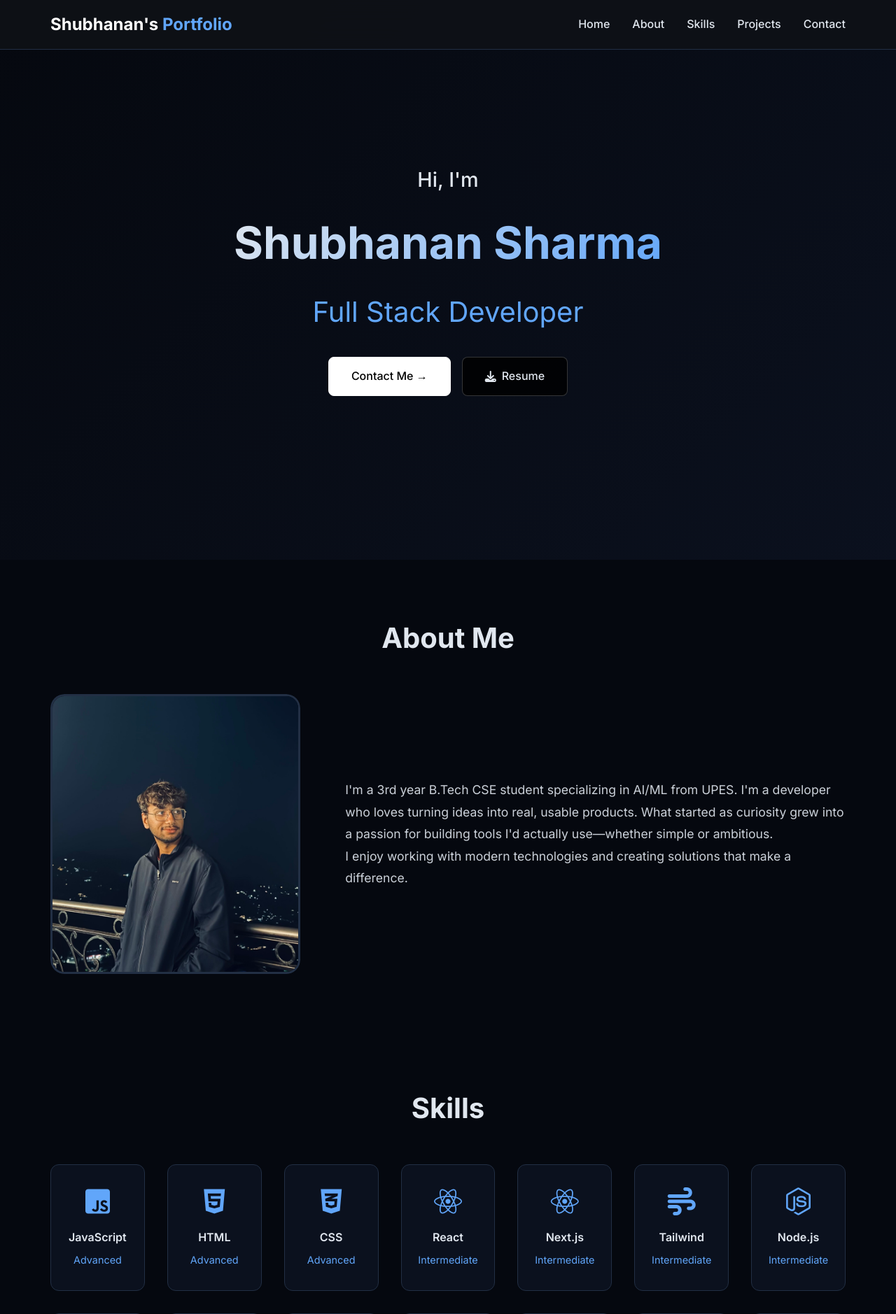
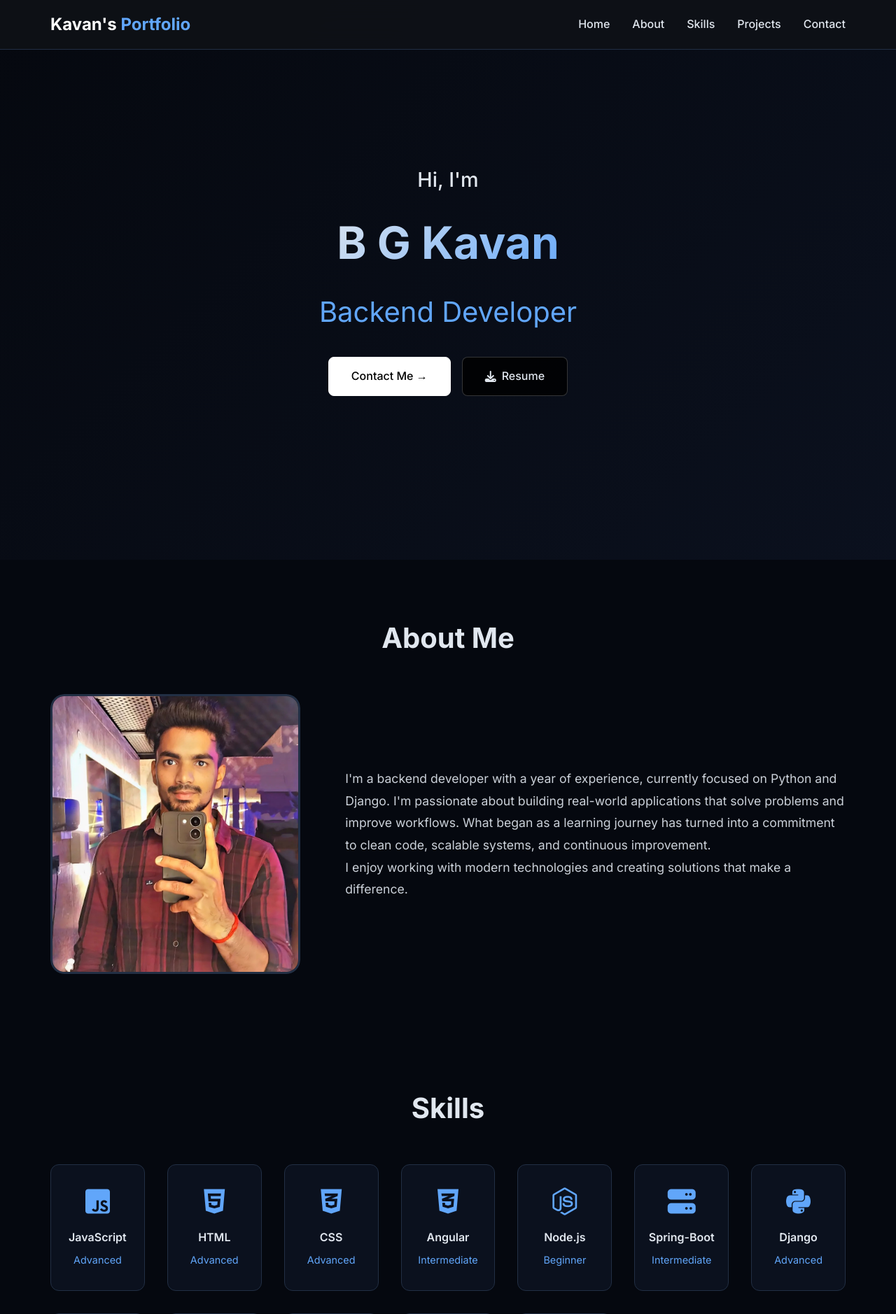
Before and after one commit to Kavan-bg/MY-PORTFOLIO, a Django app: page / in a window 1280 px wide. Shown: the top 1878 px of the page at 70% size. Run offline with Django 5.2, Linux system fonts and the light colour scheme.

Commit message:
Initial commit

```diff
--- a/Base/templates/home.html
+++ b/Base/templates/home.html
@@ -4,7 +4,7 @@
   <head>
     <meta charset="UTF-8" />
     <meta name="viewport" content="width=device-width, initial-scale=1.0" />
-    <title>Shubhanan Sharma | Portfolio</title>
+    <title>B G Kavan | Portfolio</title>
     <link rel="icon" type="image/png" href="{%static 'images/ss1.png'%}" />
     <link rel="stylesheet" href="{% static 'css/style.css' %}" />
     <link
@@ -17,7 +17,7 @@
     <nav>
       <div class="nav-container">
         <a href="#home" class="logo">
-          <span class="name">Shubhanan's</span>
+          <span class="name">Kavan's</span>
           <span class="portfolio">Portfolio</span>
         </a>
         <ul class="nav-links">
@@ -34,8 +34,8 @@
     <section id="home" class="hero">
       <div class="hero-content">
         <p class="hero-greeting">Hi, I'm</p>
-        <h1 class="hero-title">Shubhanan Sharma</h1>
-        <p class="hero-subtitle">Full Stack Developer</p>
+        <h1 class="hero-title">B G Kavan</h1>
+        <p class="hero-subtitle">Backend Developer</p>
         <div class="hero-buttons">
           <a href="#contact" class="btn btn-primary"> Contact Me → </a>
           <a
@@ -57,17 +57,16 @@
         <div class="about-image">
           <div class="about-image-container">
             <img
-              src="{% static 'images/shubhanan.jpg' %}"
+              src="{% static 'images/kavan.jpg' %}"
               alt="Shubhanan Sharma"
             />
           </div>
         </div>
         <div class="about-text">
           <p>
-            I'm a 3rd year B.Tech CSE student specializing in AI/ML from UPES.
-            I'm a developer who loves turning ideas into real, usable products.
-            What started as curiosity grew into a passion for building tools I'd
-            actually use—whether simple or ambitious.
+           I'm a backend developer with a year of experience, currently focused on Python and Django.
+I'm passionate about building real-world applications that solve problems and improve workflows.
+What began as a learning journey has turned into a commitment to clean code, scalable systems, and continuous improvement.
           </p>
           <p>
             I enjoy working with modern technologies and creating solutions that
@@ -83,183 +82,74 @@
   <div class="skills-grid">
     <!-- Frontend Technologies -->
     <div class="skill-item">
-          <i
-            class="fab fa-js-square"
-            style="font-size: 2.5rem; color: var(--primary)"
-          ></i>
+      <i class="fab fa-js-square" style="font-size: 2.5rem; color: var(--primary)"></i>
       <div class="skill-name">JavaScript</div>
       <div class="skill-level">Advanced</div>
     </div>
     <div class="skill-item">
-          <i
-            class="fab fa-html5"
-            style="font-size: 2.5rem; color: var(--primary)"
-          ></i>
+      <i class="fab fa-html5" style="font-size: 2.5rem; color: var(--primary)"></i>
       <div class="skill-name">HTML</div>
       <div class="skill-level">Advanced</div>
     </div>
     <div class="skill-item">
-          <i
-            class="fab fa-css3-alt"
-            style="font-size: 2.5rem; color: var(--primary)"
-          ></i>
+      <i class="fab fa-css3-alt" style="font-size: 2.5rem; color: var(--primary)"></i>
       <div class="skill-name">CSS</div>
       <div class="skill-level">Advanced</div>
     </div>
      <div class="skill-item">
-          <i
-            class="fab fa-react"
-            style="font-size: 2.5rem; color: var(--primary)"
-          ></i>
-          <div class="skill-name">React</div>
-          <div class="skill-level">Intermediate</div>
-        </div>
-        <div class="skill-item">
-          <i
-            class="fab fa-react"
-            style="font-size: 2.5rem; color: var(--primary)"
-          ></i>
-          <div class="skill-name">Next.js</div>
-          <div class="skill-level">Intermediate</div>
-        </div>
-        <div class="skill-item">
-          <i
-            class="fas fa-wind"
-            style="font-size: 2.5rem; color: var(--primary)"
-          ></i>
-          <div class="skill-name">Tailwind</div>
+      <i class="fab fa-css3-alt" style="font-size: 2.5rem; color: var(--primary)"></i>
+      <div class="skill-name">Angular</div>
       <div class="skill-level">Intermediate</div>
     </div>
 
     <!-- Backend Technologies -->
     <div class="skill-item">
-          <i
-            class="fab fa-node-js"
-            style="font-size: 2.5rem; color: var(--primary)"
-          ></i>
+      <i class="fab fa-node-js" style="font-size: 2.5rem; color: var(--primary)"></i>
       <div class="skill-name">Node.js</div>
+      <div class="skill-level">Beginner</div>
+    </div>
+    <div class="skill-item">
+      <i class="fas fa-server" style="font-size: 2.5rem; color: var(--primary)"></i>
+      <div class="skill-name">Spring-Boot</div>
       <div class="skill-level">Intermediate</div>
     </div>
     <div class="skill-item">
-          <i
-            class="fas fa-server"
-            style="font-size: 2.5rem; color: var(--primary)"
-          ></i>
-          <div class="skill-name">Express.js</div>
-          <div class="skill-level">Intermediate</div>
-        </div>
-        <div class="skill-item">
-          <i
-            class="fab fa-python"
-            style="font-size: 2.5rem; color: var(--primary)"
-          ></i>
+      <i class="fab fa-python" style="font-size: 2.5rem; color: var(--primary)"></i>
       <div class="skill-name">Django</div>
-          <div class="skill-level">Beginner</div>
+      <div class="skill-level">Advanced</div>
     </div>
 
     <!-- Programming Languages -->
     <div class="skill-item">
-          <i
-            class="fab fa-python"
-            style="font-size: 2.5rem; color: var(--primary)"
-          ></i>
+      <i class="fab fa-python" style="font-size: 2.5rem; color: var(--primary)"></i>
       <div class="skill-name">Python</div>
       <div class="skill-level">Advanced</div>
     </div>
     <div class="skill-item">
-          <i
-            class="fas fa-code"
-            style="font-size: 2.5rem; color: var(--primary)"
-          ></i>
-          <div class="skill-name">C++</div>
-          <div class="skill-level">Intermediate</div>
-        </div>
-        <div class="skill-item">
-          <i
-            class="fab fa-java"
-            style="font-size: 2.5rem; color: var(--primary)"
-          ></i>
+      <i class="fas fa-code" style="font-size: 2.5rem; color: var(--primary)"></i>
       <div class="skill-name">Java</div>
-          <div class="skill-level">Intermediate</div>
-        </div>
-
-        <!-- Data Science & ML -->
-        <div class="skill-item">
-          <i
-            class="fas fa-chart-bar"
-            style="font-size: 2.5rem; color: var(--primary)"
-          ></i>
-          <div class="skill-name">NumPy</div>
-          <div class="skill-level">Intermediate</div>
-        </div>
-        <div class="skill-item">
-          <i
-            class="fas fa-table"
-            style="font-size: 2.5rem; color: var(--primary)"
-          ></i>
-          <div class="skill-name">Pandas</div>
-          <div class="skill-level">Intermediate</div>
-        </div>
-        <div class="skill-item">
-          <i
-            class="fas fa-calculator"
-            style="font-size: 2.5rem; color: var(--primary)"
-          ></i>
-          <div class="skill-name">SciPy</div>
-          <div class="skill-level">Intermediate</div>
-        </div>
-        <div class="skill-item">
-          <i
-            class="fas fa-brain"
-            style="font-size: 2.5rem; color: var(--primary)"
-          ></i>
-          <div class="skill-name">TensorFlow</div>
-          <div class="skill-level">Intermediate</div>
-        </div>
-        <div class="skill-item">
-          <i
-            class="fas fa-eye"
-            style="font-size: 2.5rem; color: var(--primary)"
-          ></i>
-          <div class="skill-name">OpenCV</div>
       <div class="skill-level">Intermediate</div>
     </div>
 
     <!-- Databases -->
     <div class="skill-item">
-          <i
-            class="fas fa-database"
-            style="font-size: 2.5rem; color: var(--primary)"
-          ></i>
+      <i class="fas fa-database" style="font-size: 2.5rem; color: var(--primary)"></i>
       <div class="skill-name">PostgreSQL</div>
       <div class="skill-level">Beginner</div>
     </div>
     <div class="skill-item">
-          <i
-            class="fas fa-database"
-            style="font-size: 2.5rem; color: var(--primary)"
-          ></i>
+      <i class="fas fa-database" style="font-size: 2.5rem; color: var(--primary)"></i>
       <div class="skill-name">MySQL</div>
       <div class="skill-level">Intermediate</div>
     </div>
     <div class="skill-item">
-          <i
-            class="fas fa-leaf"
-            style="font-size: 2.5rem; color: var(--primary)"
-          ></i>
+      <i class="fas fa-leaf" style="font-size: 2.5rem; color: var(--primary)"></i>
       <div class="skill-name">MongoDB</div>
-          <div class="skill-level">Intermediate</div>
-        </div>
-        <div class="skill-item">
-          <i
-            class="fas fa-server"
-            style="font-size: 2.5rem; color: var(--primary)"
-          ></i>
-          <div class="skill-name">Supabase</div>
       <div class="skill-level">Intermediate</div>
     </div>
   </div>
 </section>
+
 
     <!-- Projects Section -->
     <section id="projects" class="section">
@@ -420,18 +310,18 @@
     <footer>
       <div class="footer-content">
         <div class="social-links">
-          <a href="https://www.linkedin.com/in/shubhs27/" target="_blank"
+          <a href="https://www.linkedin.com/in/bg-kavan/" target="_blank"
             ><i class="fab fa-linkedin-in"></i
           ></a>
-          <a href="https://github.com/shubhs27" target="_blank"
+          <a href="https://github.com/Kavan-bg" target="_blank"
             ><i class="fab fa-github"></i
           ></a>
-          <a href="mailto:shubhanans@gmail.com"
+          <a href="bgkavan77@gmail.com"
             ><i class="fas fa-envelope"></i
           ></a>
         </div>
         <p class="footer-text">
-          &copy; 2025 Shubhanan Sharma. All rights reserved.
+          &copy; 2025 B G Kavan. All rights reserved.
         </p>
       </div>
     </footer>
```
Also changed, not shown: README.md, portfolio -01 .txt (added), static/images/kavan.jpg (added), static/images/shubhanan.jpg (deleted), 1 other file. Lines whose indentation alone changed are shown as unchanged.
